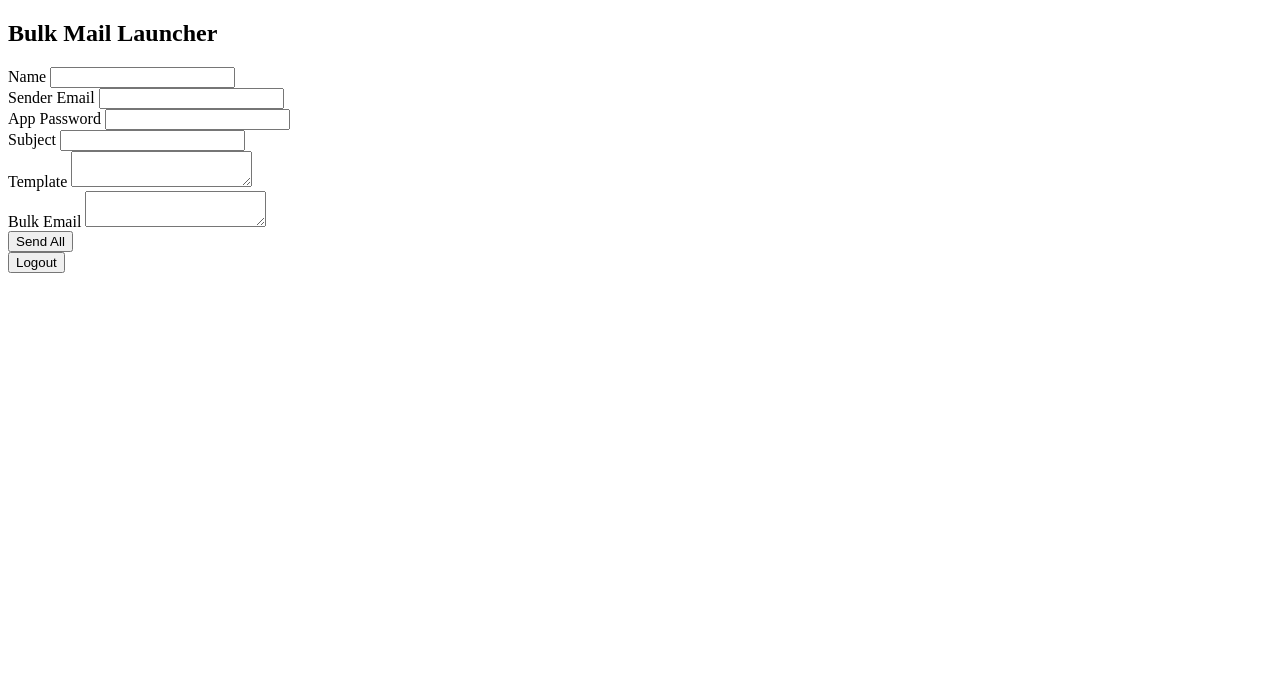
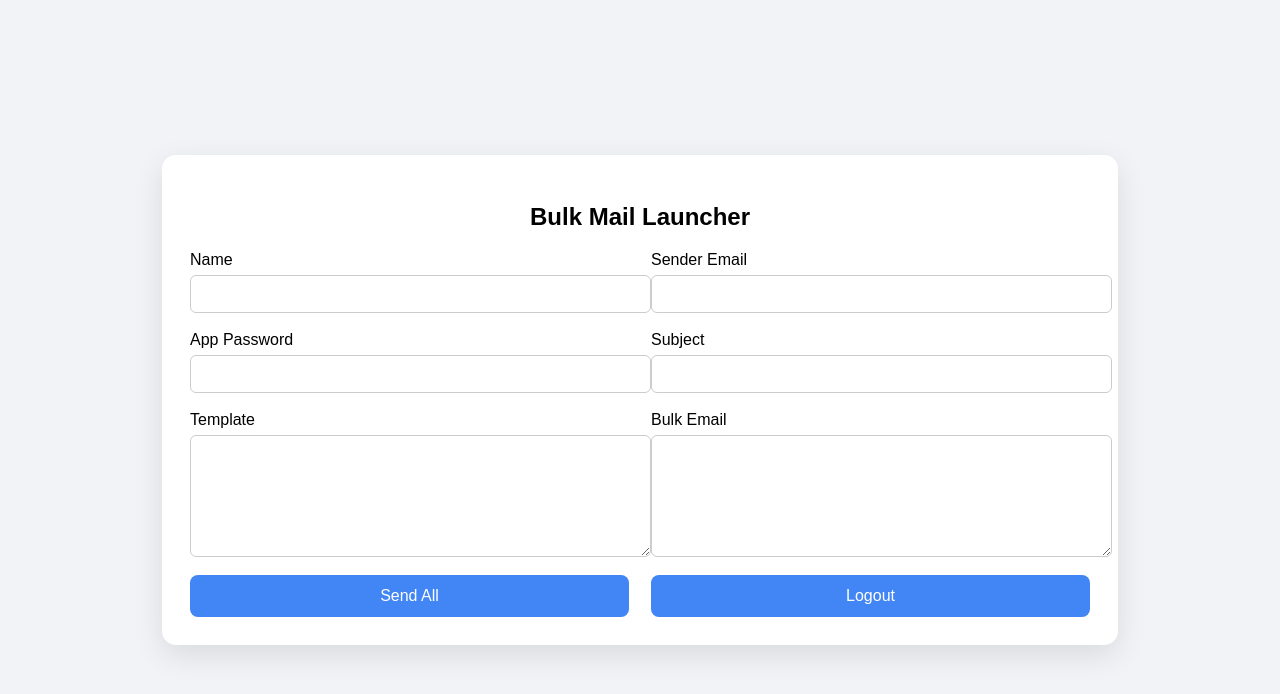
Before and after one commit to rnfyatendra-lab/Montimahur, a website: page public/launcher.html in a window 1280 px wide. Drawn offline with Linux system fonts and the light colour scheme.

Commit message:
Update style.css

```diff
--- a/public/style.css
+++ b/public/style.css
@@ -1,18 +1,74 @@
-{
-  "name": "bulk-mailer",
-  "version": "1.0.0",
-  "description": "Bulk Mail Sender with Gmail App Password Login",
-  "main": "server.js",
-  "scripts": {
-    "start": "node server.js"
-  },
-  "dependencies": {
-    "express": "^4.18.2",
-    "express-session": "^1.17.3",
-    "body-parser": "^1.20.2",
-    "nodemailer": "^6.9.8"
-  },
-  "engines": {
-    "node": ">=16.x"
+body {
+  font-family: Arial, sans-serif;
+  background: #f1f3f6;
+  margin: 0;
+}
+
+.login-shell, .landscape-shell {
+  min-height: 100vh;
+  display: flex;
+  align-items: center;
+  justify-content: center;
+}
+
+.login-card, .landscape-card {
+  background: #fff;
+  padding: 28px;
+  border-radius: 14px;
+  box-shadow: 0 10px 30px rgba(0,0,0,0.1);
+  width: 100%;
+  max-width: 900px;
+}
+
+.login-title, .landscape-title {
+  text-align: center;
+  margin-bottom: 20px;
+  font-size: 24px;
+  font-weight: bold;
+}
+
+.landscape-grid {
+  display: grid;
+  grid-template-columns: 1fr 1fr;
+  gap: 18px 22px;
+}
+
+.form-group {
+  display: flex;
+  flex-direction: column;
+  gap: 6px;
+}
+
+input, textarea {
+  padding: 10px;
+  border: 1px solid #ccc;
+  border-radius: 6px;
+  font-size: 14px;
+  width: 100%;
+}
+
+textarea {
+  min-height: 100px;
+  resize: vertical;
+}
+
+.btn {
+  padding: 12px;
+  border: none;
+  border-radius: 8px;
+  background: #4285f4;
+  color: white;
+  cursor: pointer;
+  font-size: 16px;
+  width: 100%;
+}
+
+.btn:hover {
+  background: #3073e0;
+}
+
+@media (max-width: 700px) {
+  .landscape-grid {
+    grid-template-columns: 1fr;
   }
 }
```
